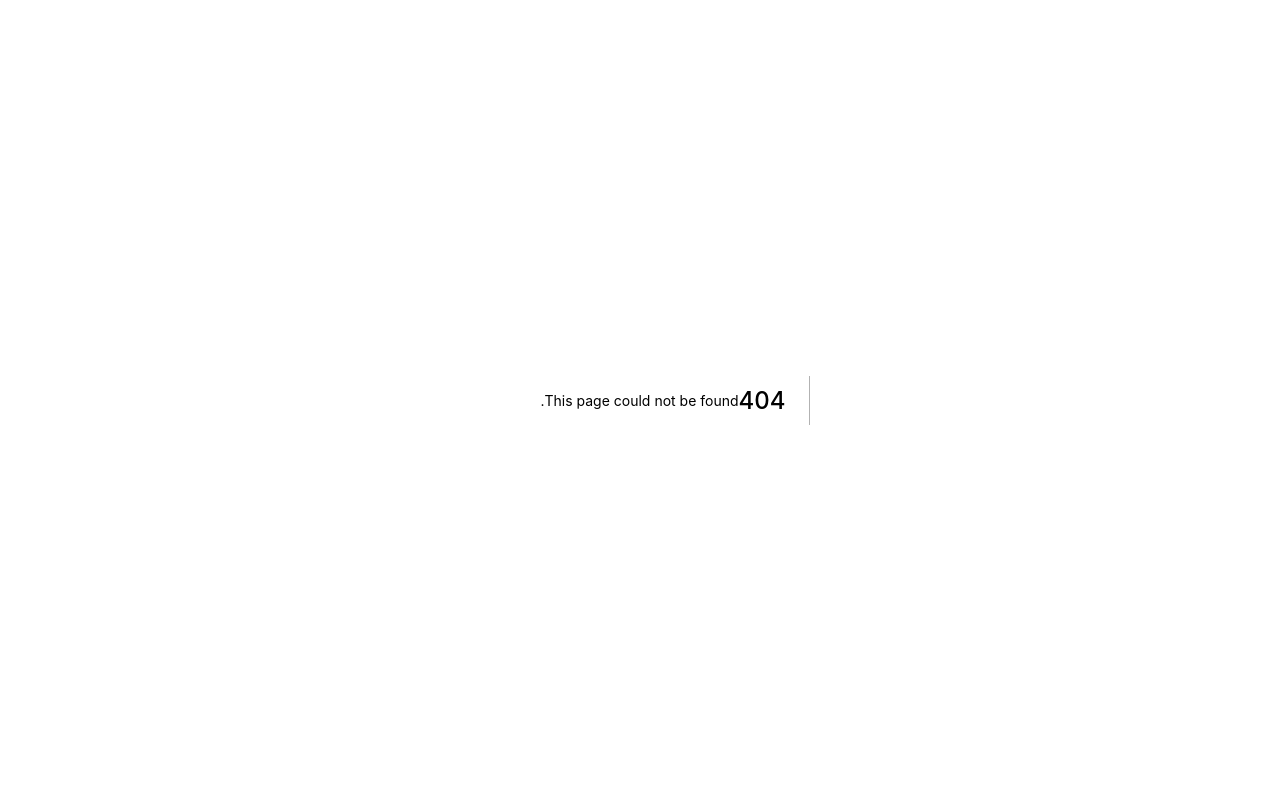
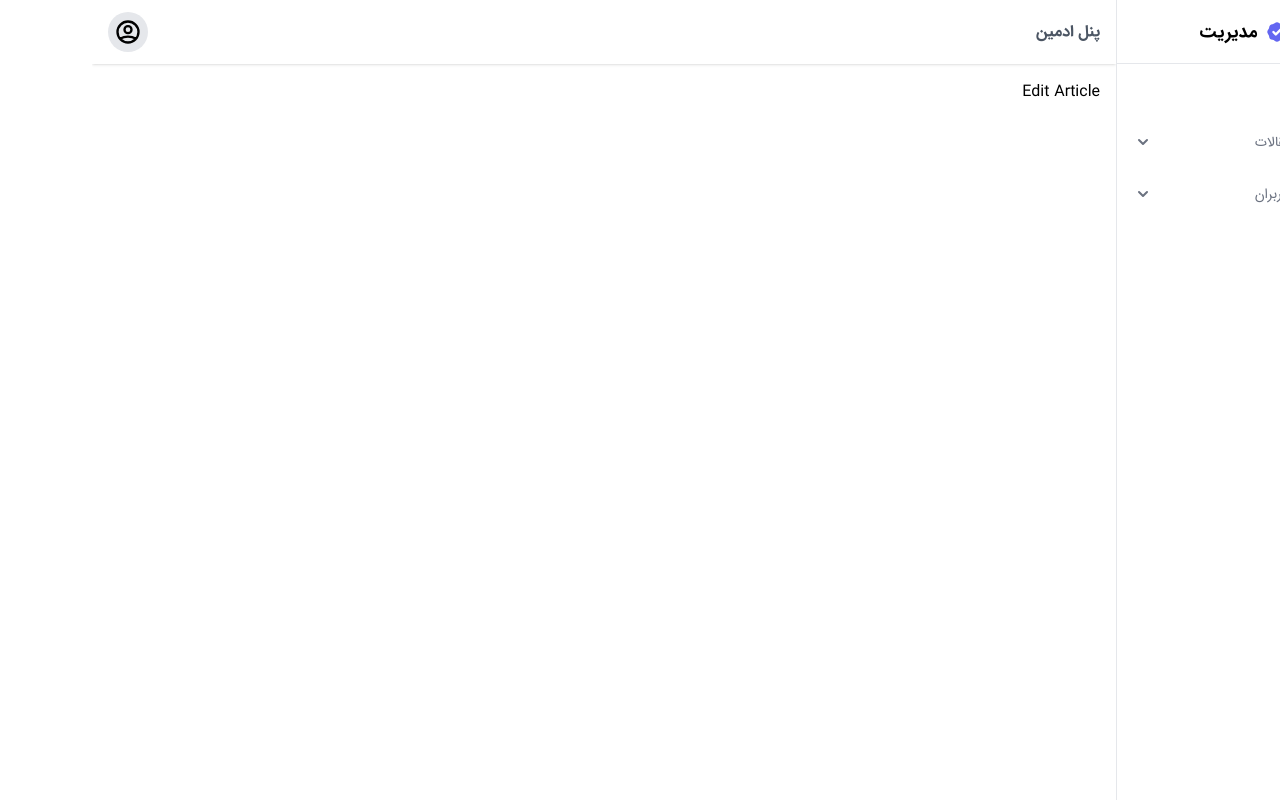
Before and after one commit to waltun/user-todo-next, a Next.js app: page /admin-panel/articles/edit/1 in a window 1280 px wide. Before the commit this address had no page. Built offline with nearby package versions, Linux system fonts and the light colour scheme.

Commit message:
Create edit article list page and component

```diff
--- /dev/null
+++ b/components/admin/articles/edit.js
@@ -0,0 +1,9 @@
+const Edit = () => {
+    return (
+        <>
+            <p>Edit Article</p>
+        </>
+     );
+}
+
+export default Edit;
--- /dev/null
+++ b/pages/admin-panel/articles/edit/[id].js
@@ -0,0 +1,16 @@
+import AdminLayout from "../../../../components/layout/admin";
+import EditArticle from "../../../../components/admin/articles/edit";
+
+const Edit = () => {
+  return (
+    <>
+      <EditArticle />
+    </>
+  );
+};
+
+Edit.getLayout = (page) => {
+  return <AdminLayout>{page}</AdminLayout>;
+};
+
+export default Edit;
```
